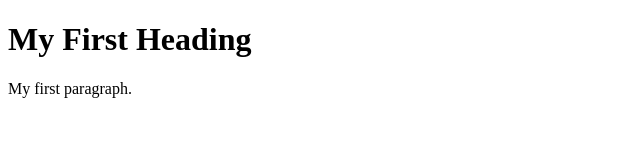
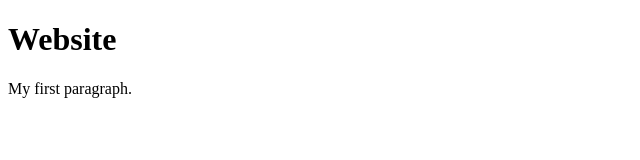
Before and after one commit to Danish0311/Website, a plain HTML site: page index.html in a window 1280 px wide. Shown: the whole page, without its empty margins (0-640 px from the left). Drawn offline with Linux system fonts and the light colour scheme.

Commit message:
Added page

```diff
--- a/index.html
+++ b/index.html
@@ -5,7 +5,7 @@
 </head>
 <body>
 
-<h1>My First Heading</h1>
+<h1>Website</h1>
 <p>My first paragraph.</p>
 
 </body>
```
Also changed, not shown: about.html (added, +9 -0 lines).
